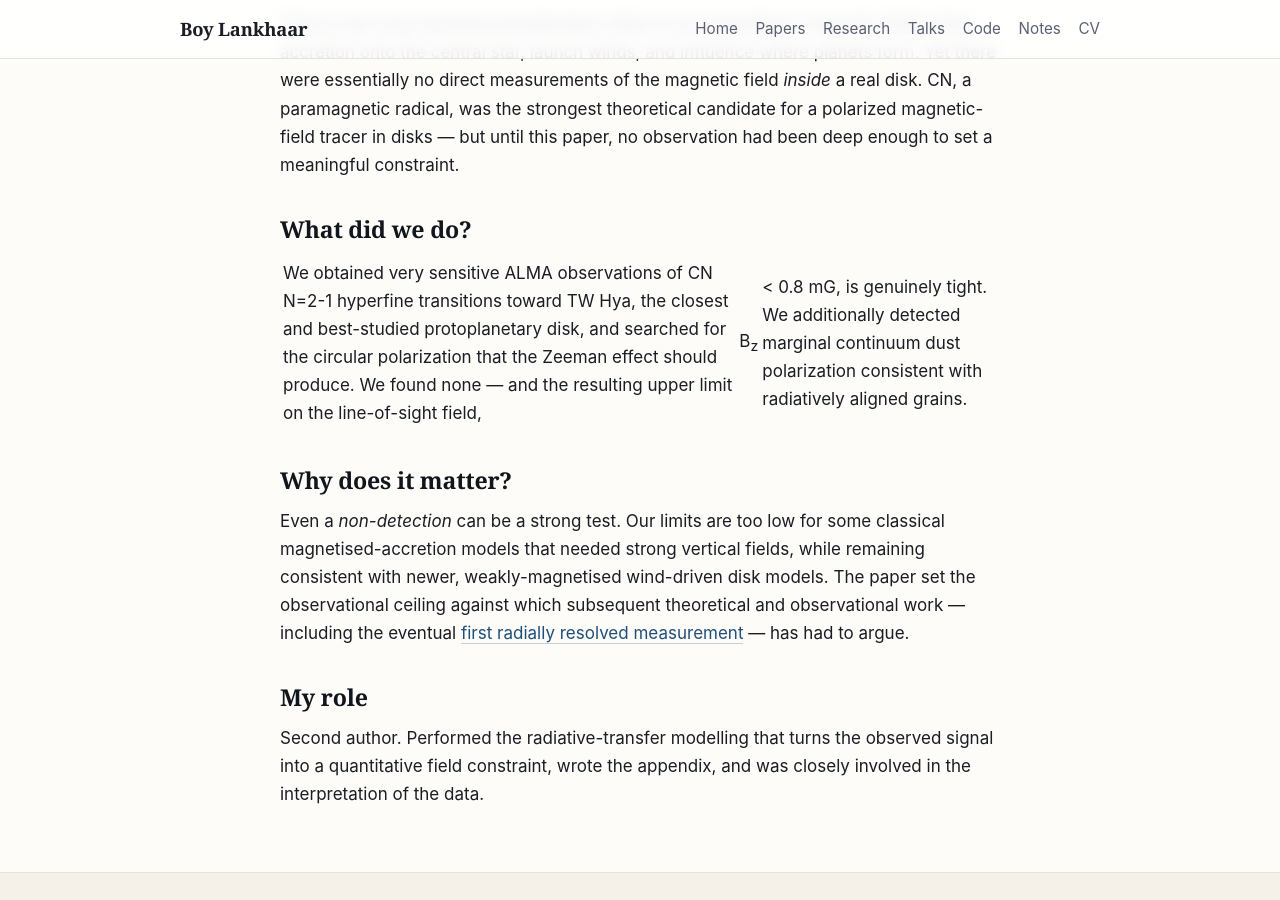
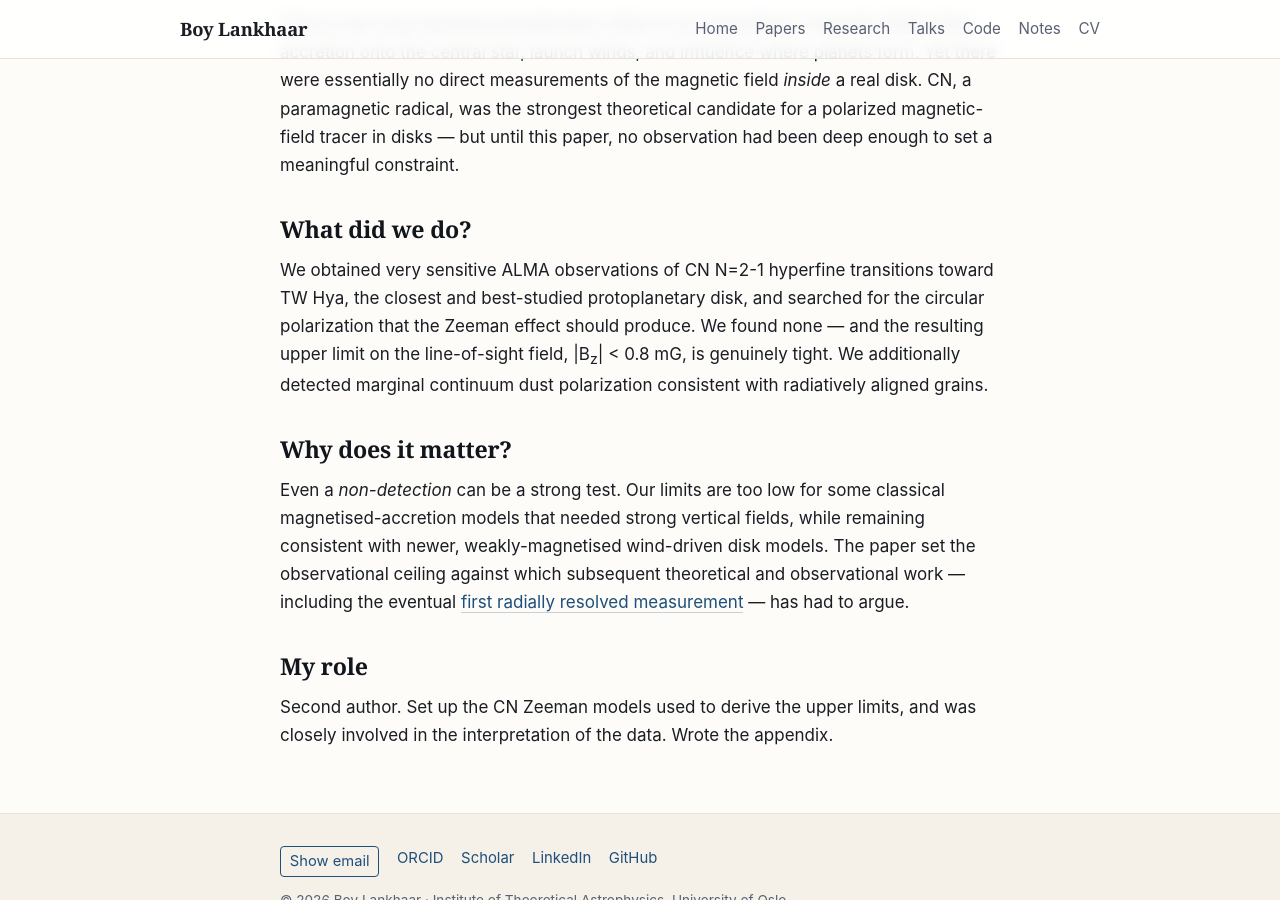
Before and after one commit to blankhaar/blankhaar.github.io, a Jekyll site: the page built from _papers/tw-hya-cn-polarization-limits.md, in a window 1280 px wide and 900 px high, scrolled down 573 px. Built offline with Jekyll 4.4.1, drawn with Linux system fonts in a browser that asks for light colours.

Commit message:
TW Hya limits: escape |B_z| pipes; refine role to CN Zeeman models

```diff
--- a/_papers/tw-hya-cn-polarization-limits.md
+++ b/_papers/tw-hya-cn-polarization-limits.md
@@ -23,7 +23,7 @@ Theory has long required protoplanetary disks to be magnetised: magnetic fields
 
 ## What did we do?
 
-We obtained very sensitive ALMA observations of CN N=2-1 hyperfine transitions toward TW Hya, the closest and best-studied protoplanetary disk, and searched for the circular polarization that the Zeeman effect should produce. We found none — and the resulting upper limit on the line-of-sight field, |B<sub>z</sub>| < 0.8 mG, is genuinely tight. We additionally detected marginal continuum dust polarization consistent with radiatively aligned grains.
+We obtained very sensitive ALMA observations of CN N=2-1 hyperfine transitions toward TW Hya, the closest and best-studied protoplanetary disk, and searched for the circular polarization that the Zeeman effect should produce. We found none — and the resulting upper limit on the line-of-sight field, \|B<sub>z</sub>\| < 0.8 mG, is genuinely tight. We additionally detected marginal continuum dust polarization consistent with radiatively aligned grains.
 
 ## Why does it matter?
 
@@ -31,4 +31,4 @@ Even a *non-detection* can be a strong test. Our limits are too low for some cla
 
 ## My role
 
-Second author. Performed the radiative-transfer modelling that turns the observed signal into a quantitative field constraint, wrote the appendix, and was closely involved in the interpretation of the data.
+Second author. Set up the CN Zeeman models used to derive the upper limits, and was closely involved in the interpretation of the data. Wrote the appendix.
```
